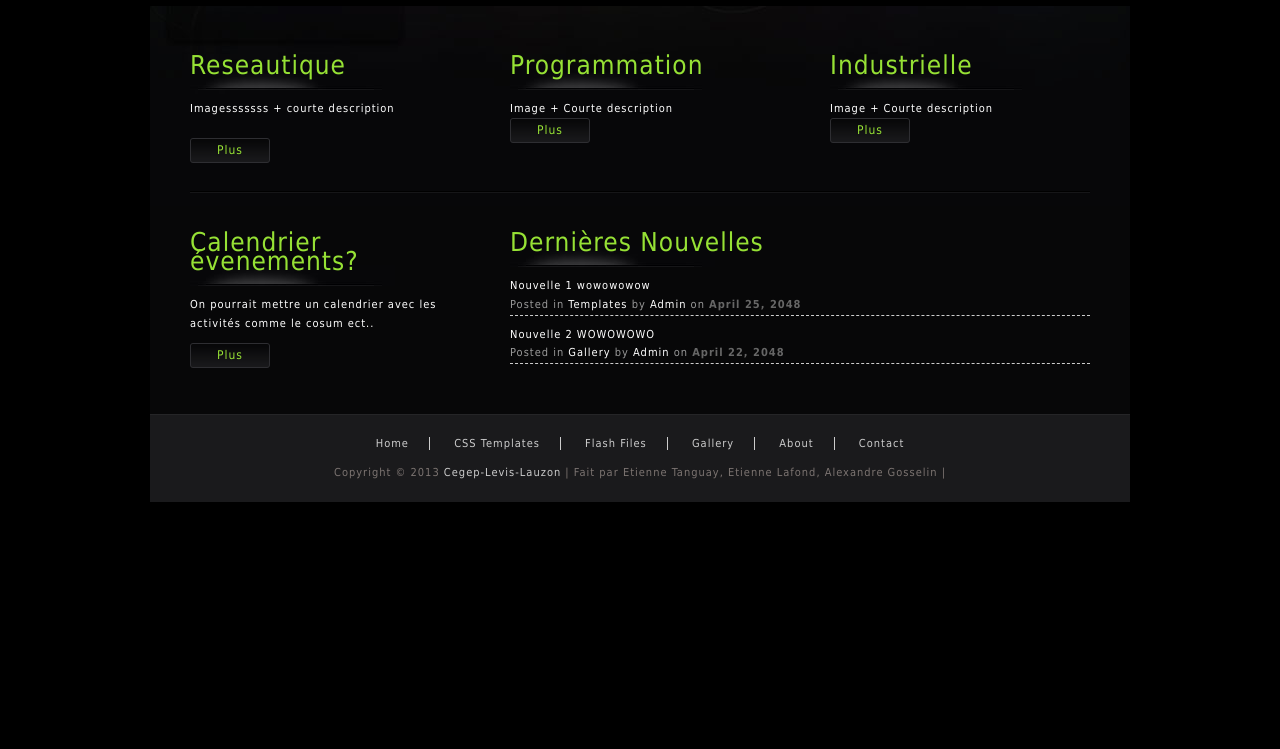
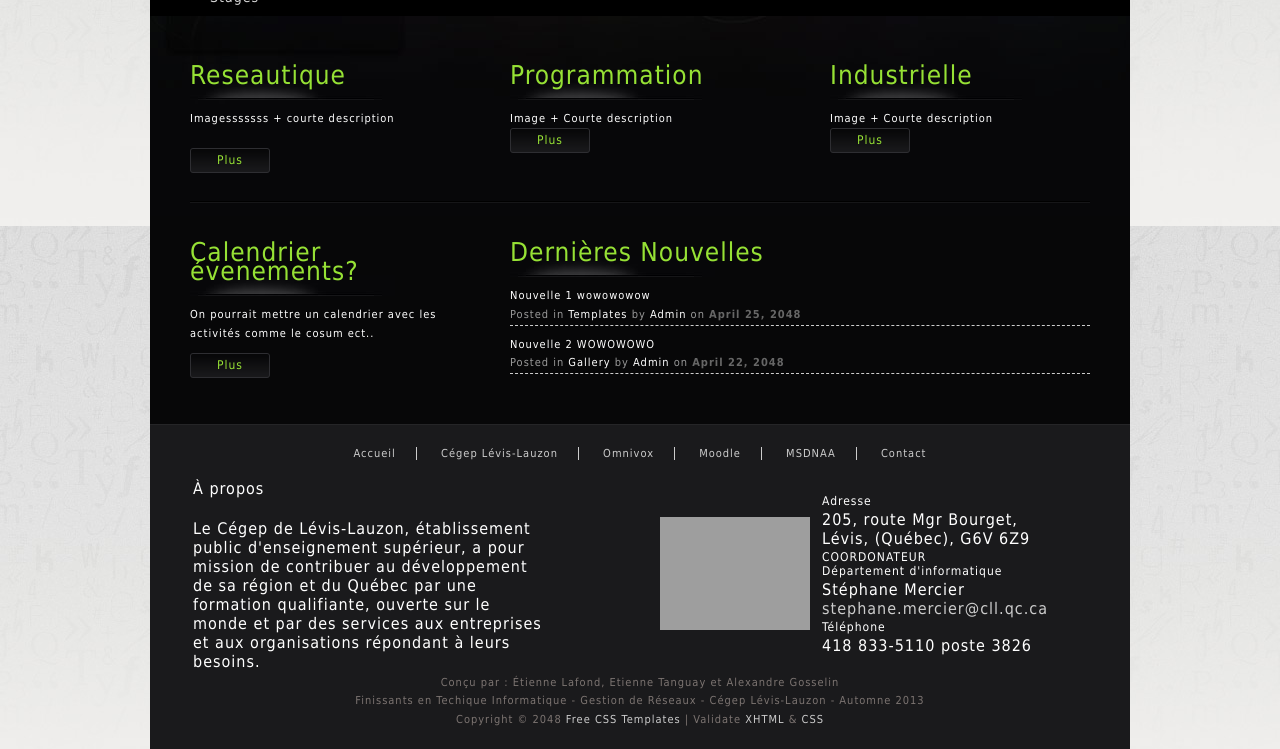
Before and after one commit to dinfcll/a13-dinf-siteweb, a PHP site: page / in a window 1280 px wide. Shown: the part 374-1123 px from the top of the page. Before the commit the page ends 876 px from the top, so only its background shows below. Run offline with PHP 8.4, Linux system fonts and the light colour scheme; some libraries are stand-ins or nearby versions; grey boxes are pictures that could not be loaded.

Commit message:
footer + css

```diff
--- a/footer.php
+++ b/footer.php
@@ -1,19 +1,51 @@
 <div id="templatemo_footer">
 
     <ul class="footer_menu">
-        <li><a href="#">Home</a></li>
-        <li><a href="http://www.templatemo.com" target="_parent">CSS Templates</a></li>
-        <li><a href="http://www.flashmo.com" target="_parent">Flash Files</a></li>
-        <li><a href="#">Gallery</a></li>
-        <li><a href="#">About</a></li>
+        <li><a href="index.html">Accueil</a></li>
+        <li><a href="http://cll.qc.ca">Cégep Lévis-Lauzon</a></li>
+        <li><a href="https://cll.omnivox.ca" target="_parent">Omnivox</a></li>
+        <li><a href="http://cll.moodle.decclic.qc.ca/">Moodle</a></li>
+        <li><a href="http://e5.onthehub.com/WebStore/ProductsByMajorVersionList.aspx?ws=6c5a70be-a08b-e011-969d-0030487d8897&vsro=8&JSEnabled=1">MSDNAA</a></li>
         <li class="last_menu"><a href="#">Contact</a></li>
     </ul>
 
-    Copyright © 2013 <a href="#">Cegep-Levis-Lauzon</a> |
-    Fait par Etienne Tanguay, Etienne Lafond, Alexandre Gosselin |
+    <TABLE>
+        <TR>
+            <TD WIDTH="40%" HEIGHT="33%">
+                <h3>À propos</h3>
+                </br>
+                <p>
+                    Le Cégep de Lévis-Lauzon, établissement public d'enseignement supérieur, a pour mission de contribuer
+                    au développement de sa région et du Québec par une formation qualifiante, ouverte sur le monde et par
+                    des services aux entreprises et aux organisations répondant à leurs besoins.
+                </p>
+            </TD>
+            </TD>
+            <TD WIDTH="12%" HEIGHT="33%"></TD>
+            <TD WIDTH="18%" HEIGHT="33%"><a target="_blank" href="http://maps.google.ca/maps?q=C%C3%A9gep+L%C3%A9vis-Lauzon,+L%C3%A9vis,+QC&hl=fr&ie=UTF8&sll=49.891235,-97.15369&sspn=50.70371,129.550781&oq=C%C3%A9gep+L%C3%A9vi&t=h&hq=C%C3%A9gep+L%C3%A9vis-Lauzon,+L%C3%A9vis,+QC&z=15&iwloc=A">
+                    <img alt="Carte" src="http://cll.qc.ca/admin/wp-content/themes/clevislauzon/img/img_pied_carte.jpg" WIDTH="95%" HEIGHT="65%"/>
+                </a></TD>
+            <TD WIDTH="30%" HEIGHT="33%">
+                <h4>Adresse</h4>
+                <p>205,&nbsp;route&nbsp;Mgr&nbsp;Bourget,</br>Lévis,&nbsp;(Québec), G6V&nbsp;6Z9</p>
+                <h4>COORDONATEUR </br>Département d'informatique</h4>
+                <p>Stéphane Mercier<BR></p>
+                <p><a HREF="mailto:stephane.mercier@cll.qc.ca">stephane.mercier@cll.qc.ca</a></p>
+                <h4>Téléphone</h4>
+                <p>418 833-5110 poste 3826</p>
+            </TD>
+        </TR>
+    </TABLE>
 
+
+    Conçu par : Étienne Lafond, Etienne Tanguay et Alexandre Gosselin</br>
+    Finissants en Techique Informatique - Gestion de Réseaux - Cégep Lévis-Lauzon - Automne 2013</br>
+    Copyright © 2048  <a href="http://www.templatemo.com" target="_parent">Free CSS Templates</a> |
+    Validate <a href="http://validator.w3.org/check?uri=referer">XHTML</a> &amp; <a href="http://jigsaw.w3.org/css-validator/check/referer">CSS</a>
 
 </div>
 
 <script src='http://ajax.googleapis.com/ajax/libs/jquery/1.3.1/jquery.min.js'></script>
 <script type='text/javascript' src='js/logging.js'></script>
+</body>
+</html>
--- a/templatemo_style.css
+++ b/templatemo_style.css
@@ -10,7 +10,8 @@ body {
     font-family: Tahoma, Geneva, sans-serif;
     font-size: 11px;
     color: #ffffff;
-    background: #000000;
+    background: url(images/bck_fond_blanc.jpg) repeat;
+    /*background: #000000 url(images/templatemo_body_top.jpg) repeat-x top;*/
 }
 
 a:link, a:visited { color: #96e135; text-decoration: none; font-weight: normal; }
@@ -72,41 +73,58 @@ h2 {
 h3 {
     margin: 0	;
     padding: 2px 0;
-	font-size: 18px;
+    font-size: 16px;
     font-weight: normal;
-	color: #000000;
+    color: #ffffff;
+}
+
+h4 {
+    margin: 0	;
+    padding: 2px 0;
+    font-size: 12px;
+    font-weight: normal;
+    color: #ffffff;
 }
 
 /* header */
 
 #templatemo_site_title_bar_wrapper {
     width: 100%;
-	height: 100px;
+    height: 200px;
     margin: 0 auto;
+    /*background: url(images/bck_fond_blanc.jpg) repeat top center;*/
     /*background: url(images/templatemo_header_bg_wrapper.jpg) no-repeat top center;*/
 }
 
 #templatemo_site_title_bar {
     position: relative;
     width: 960px;
-	height: 100px;
+    height: 200px;
     margin: 0 auto;
     padding: 0 10px;
-	background: url(images/templatemo_header_bg.jpg) no-repeat top center;
+    /*background: url(images/bck_fond_blanc.jpg) repeat top center; fond blanc*/
+    background: black;
     position:relative;
 }
 
 .bar_nav {
     position:absolute;
     cursor:default;
-	left:280px;
+    left:920px;
+    top:12px;
+}
+
+.bar_nav2 {
+    position:absolute;
+    cursor:default;
+    left:870px;
     top:12px;
 }
 
 #templatemo_site_title_bar  #site_title {
-	/*float: left;*/
+    float: left;
     width: 230px;
-	height: 200px;
+    height: 180px;
     padding: 10px 10px 0 10px;
     overflow: hidden;
     text-align: center;
@@ -130,7 +148,7 @@ h3 {
     display: block;
     margin-top: 10px;
     margin-left: 5px;
-	font-size: 12px;
+    font-size: 15px;
     color: #999;
     font-weight: normal;
     letter-spacing: 2px;
@@ -184,20 +202,19 @@ h3 {
 /* banner and menu */
 
 #templatemo_banner {
-	/*clear: both;*/
+    clear: both;
     width: 940px;
     height: 170px;
     padding: 40px 20px;
     margin: 0 auto;
-	background: url(images/templatemo_banner.jpg) no-repeat;
-
+    background: black;
+    /*background: url(images/templatemo_banner.jpg) no-repeat;*/
 }
 
 #templatemo_menu {
     float: left;
     width: 210px;
-     height: 100px;
-	padding: 70px 10px;
+    padding: 0 10px;
 }
 
 #templatemo_menu ul {
```
Lines whose indentation alone changed are shown as unchanged.
